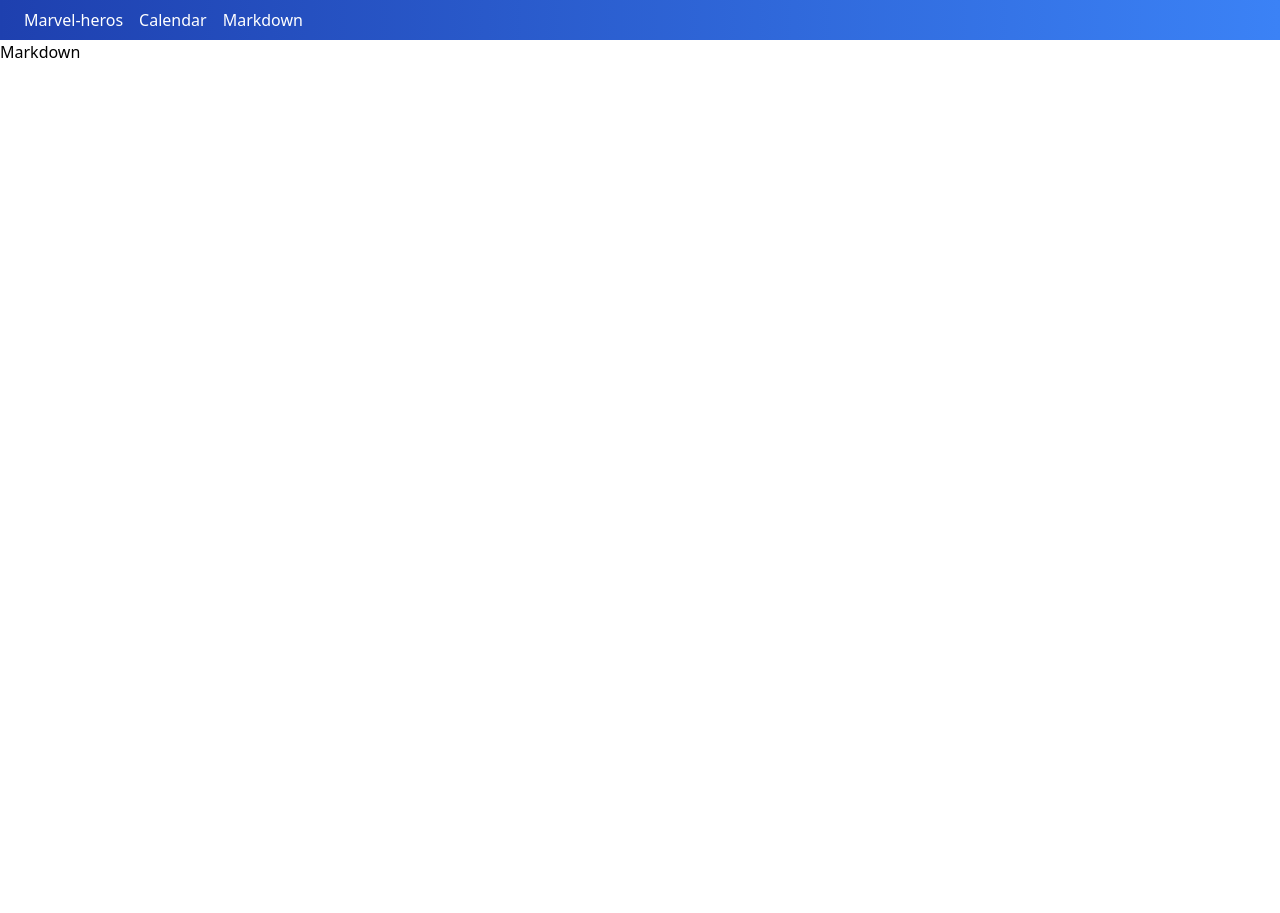
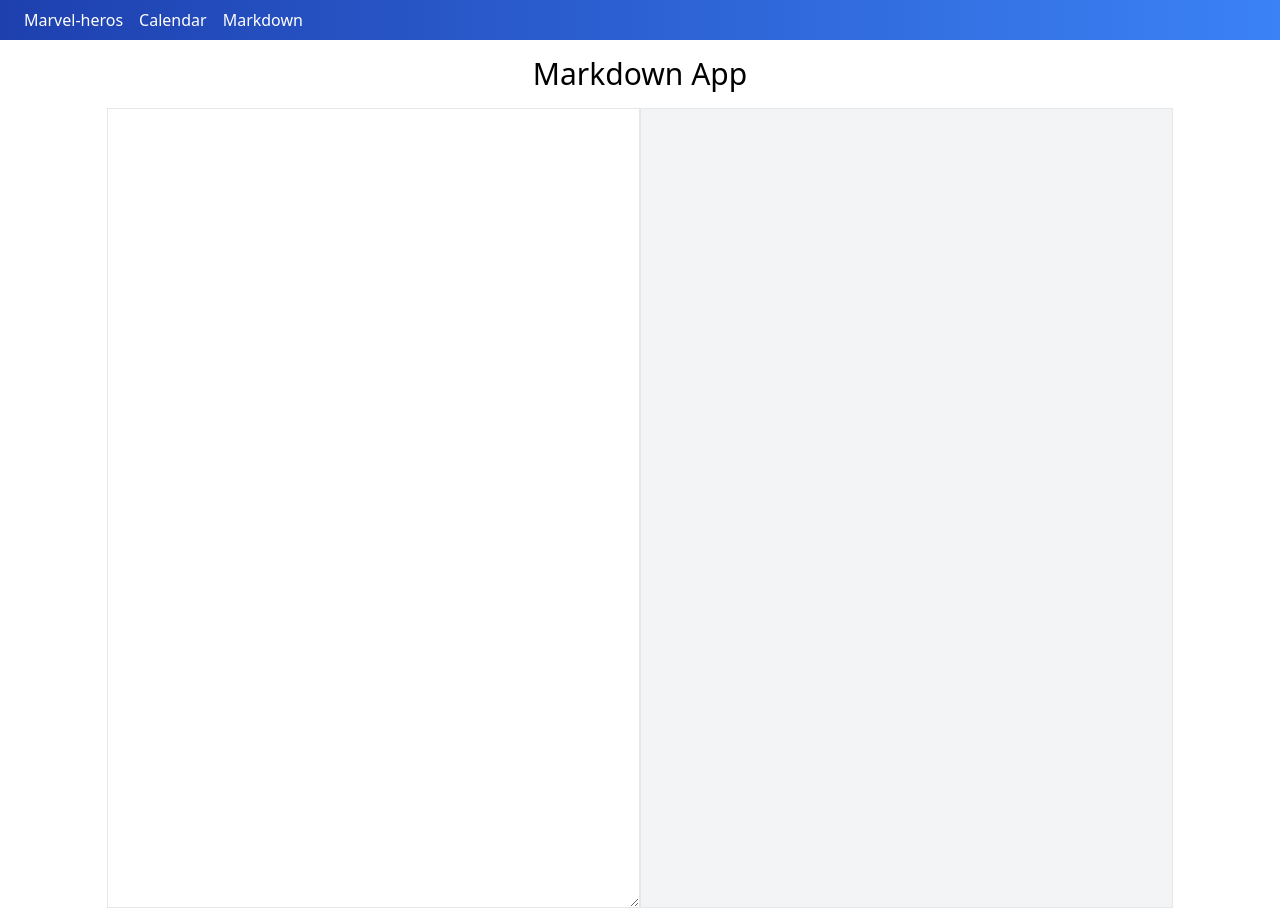
Before and after one commit to pmuzychenko/vue3-project, a Vue app: page /markdown in a window 1280 px wide. Before the commit the page ends 800 px from the top, so only its background shows below. Built offline with nearby package versions, Linux system fonts and the light colour scheme.

Commit message:
add structure to the Markdown page

```diff
--- a/src/pages/Markdown.vue
+++ b/src/pages/Markdown.vue
@@ -1,9 +1,23 @@
 <template>
-  <h1>Markdown</h1>
+  <div class="w-full flex flex-wrap">
+    <h1 class="w-full text-center text-3xl my-4">Markdown App</h1>
+    <section class="w-10/12 flex m-auto h-screen">
+      <article class="w-1/2 border">
+        <textarea class="w-full h-full" v-model="text"></textarea>
+      </article>
+      <article class="w-1/2 border bg-gray-100">{{ text }}</article>
+    </section>
+  </div>
 </template>
 
 <script>
-export default {};
+export default {
+  data() {
+    return {
+      text: "",
+    };
+  },
+};
 </script>
 
 <style>
```
